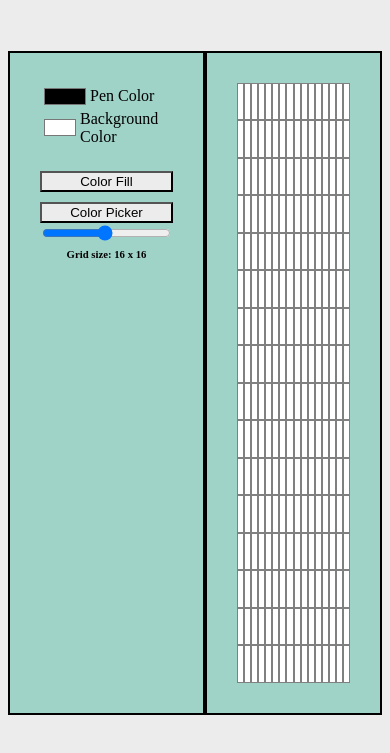
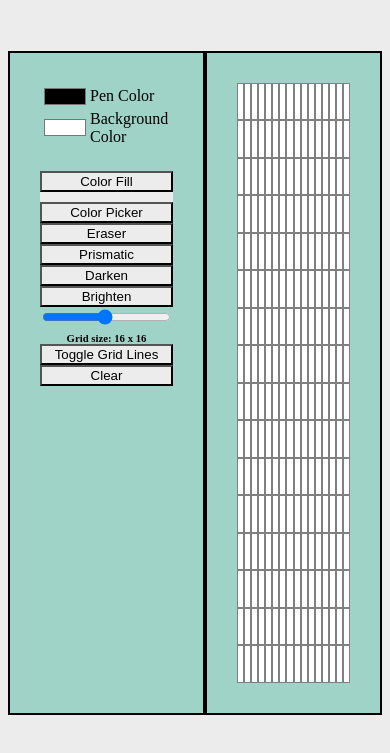
Before and after one commit to Mike-Benn/etch-a-sketch, a plain HTML site: page index.html in a window 390 px wide. Shown: the part 87-840 px from the top of the page. Drawn offline with Linux system fonts and the light colour scheme.

Commit message:
Add pen modifier buttons to grid controls Add grid modifier buttons to grid controls

```diff
--- a/index.html
+++ b/index.html
@@ -16,19 +16,35 @@
         <div class="grid-controls">
             <div class="color-controls">
                 <div class="forecolor-container">
-                    <input type="color" name="forecolor" id="forecolor" value="#000000">
-                    <label for="forecolor">Pen Color</label>
+                    <div class="color-box">
+                        <input type="color" name="forecolor" id="forecolor" value="#000000">
+                    </div>
+                    <label for="color">Pen Color</label>
                 </div>
                 <div class="backcolor-container">
-                    <input type="color" name="backcolor" id="backcolor" value="#FFFFFF">
-                    <label for="backcolor">Background Color</label>
+                    <div class="color-box">
+                        <input type="color" name="backcolor" id="backcolor" value="#FFFFFF">
+                    </div>
+                    <label for="color">Background Color</label>
                 </div>
             </div>
-            <button id="fill-button">Color Fill</button>
-            <button id="picker-button">Color Picker</button>
+            <div class="fillpick-container">
+                <button id="fill-button">Color Fill</button>
+                <button id="picker-button">Color Picker</button>
+            </div>
+            <div class="pen-modifier-container">
+                <button id="eraser">Eraser</button>
+                <button id="prismatic">Prismatic</button>
+                <button id="shading">Darken</button>
+                <button id="brighten">Brighten</button>
+            </div>
             <div class="slider">
                 <input type="range" id="size-slider" min="1" max="32" value="16">
                 <h6>Grid size: <span class="grid-size">16</span> x <span class="grid-size">16</span></h6>
+            </div>
+            <div class="grid-modifier-container">
+                <button id="grid-lines">Toggle Grid Lines</button>
+                <button id="clear">Clear</button>
             </div>
         </div>
         <div class="grid"></div>
```
